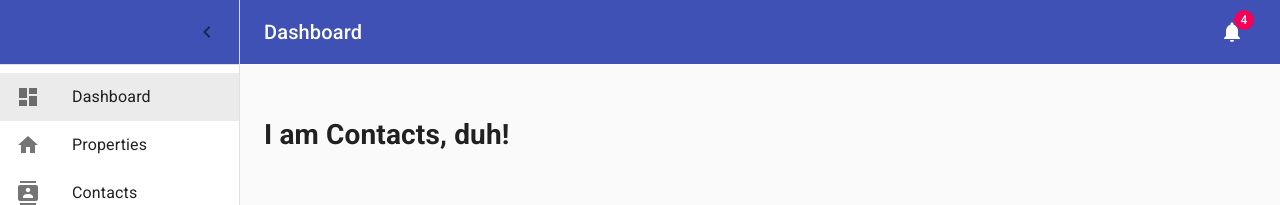
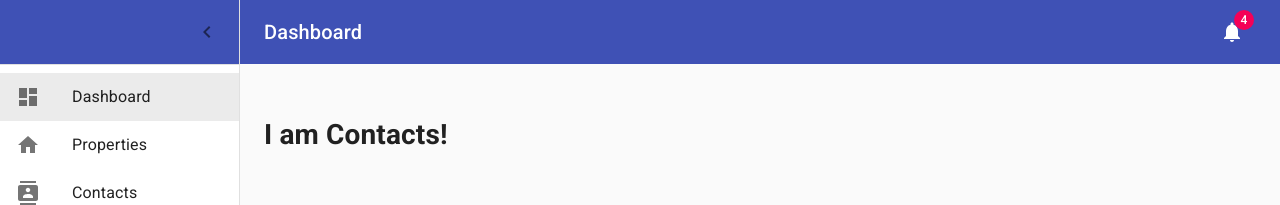
Before and after one commit to STotev/modular-react-prototype, a React (Create React App) app: page /contacts in a window 1280 px wide. Shown: the top 205 px of the page. Built offline with nearby package versions, Linux system fonts and the light colour scheme.

Commit message:
Small change

```diff
--- a/src/modules/Contacts/Contacts.tsx
+++ b/src/modules/Contacts/Contacts.tsx
@@ -1,5 +1,5 @@
 import React from 'react'
 
 export default function Contacts() {
-    return <h1>I am Contacts, duh!</h1>;
+    return <h1>I am Contacts!</h1>;
 }
```
